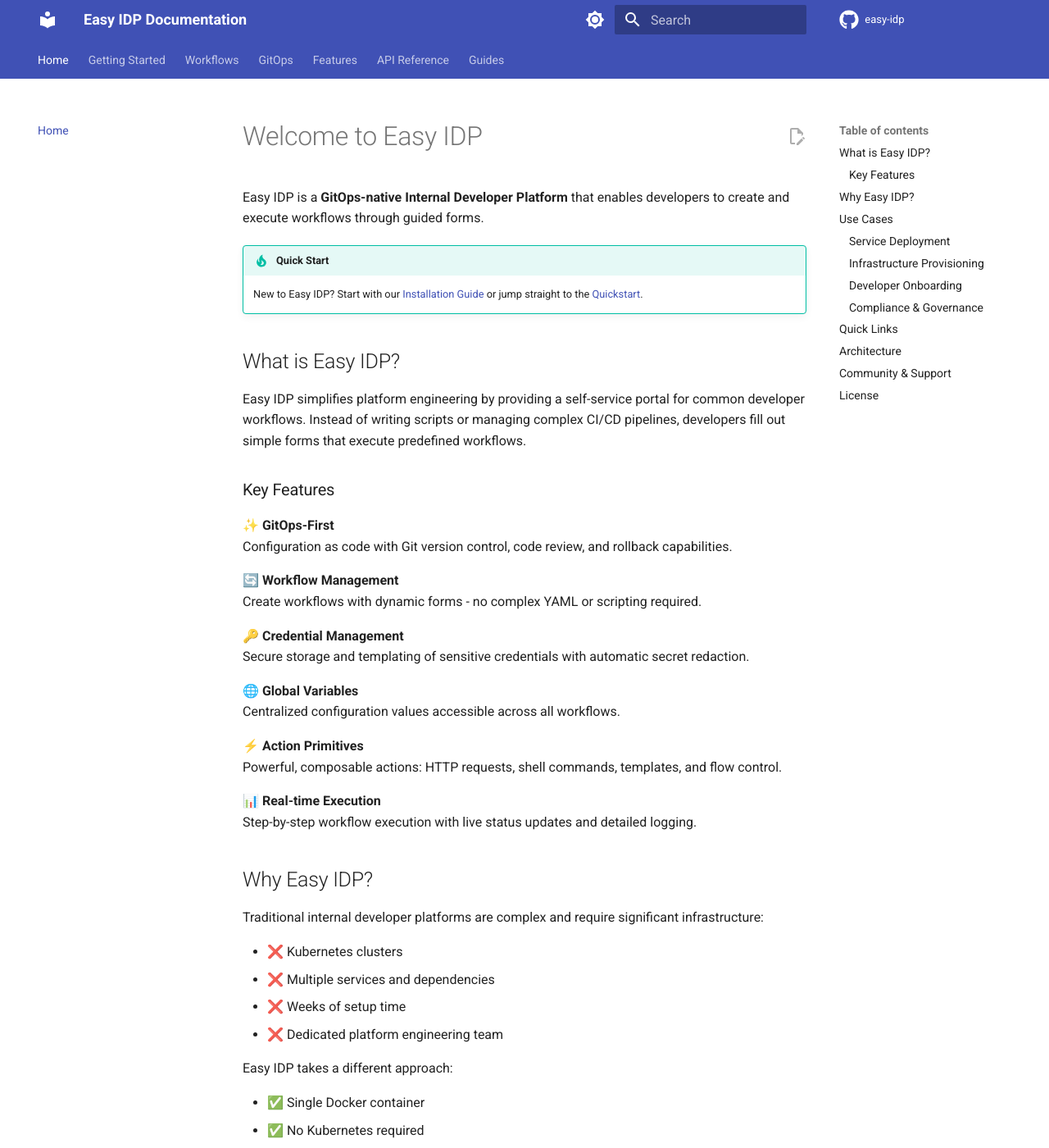
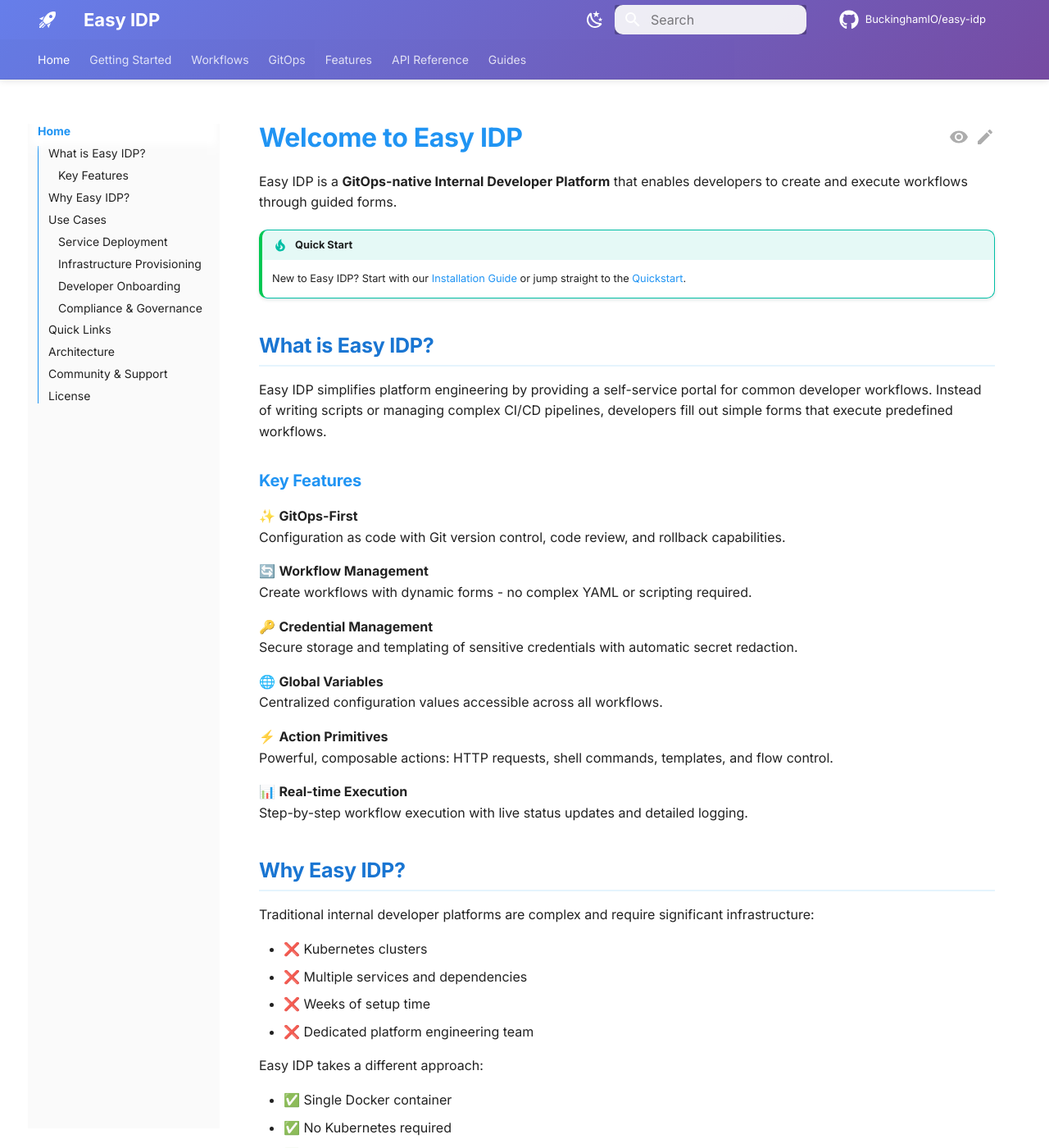
Before and after one commit to BuckinghamIO/easy-idp-docs, an MkDocs documentation site: the page built from docs/index.md, in a window 1280 px wide and 1400 px high. Shown: the whole window at 82% size. Built offline with MkDocs 1.6.1 and Material for MkDocs 9.7.7, drawn with Linux system fonts in a browser that asks for light colours; comment, search, counter and statistics services are not loaded; some of the changed text lies outside the part shown.

Commit message:
Add beautiful design with custom colors and navigation
- Add custom CSS with gradient theme (purple/blue)
- Enable sticky tab navigation at top
- Add side navigation with better styling
- Improve typography with Inter font
- Style tables with gradient headers
- Add hover effects and shadows
- Create custom logo SVG
- Add footer navigation
- Enable dark mode with custom colors
- Style code blocks and admonitions
- Add card styling for homepage

```diff
--- /dev/null
+++ b/docs/stylesheets/extra.css
@@ -0,0 +1,309 @@
+/* Custom styles for Easy IDP documentation */
+
+:root {
+  /* Color palette */
+  --md-primary-fg-color: #2196F3;
+  --md-primary-fg-color--light: #42A5F5;
+  --md-primary-fg-color--dark: #1976D2;
+  --md-accent-fg-color: #03A9F4;
+  --md-accent-fg-color--transparent: rgba(3, 169, 244, 0.1);
+
+  /* Gradients */
+  --easy-idp-gradient: linear-gradient(135deg, #667eea 0%, #764ba2 100%);
+  --easy-idp-gradient-light: linear-gradient(135deg, #a8c0ff 0%, #3f2b96 100%);
+}
+
+/* Header/Navigation enhancements */
+.md-header {
+  background: var(--easy-idp-gradient);
+  box-shadow: 0 2px 8px rgba(0,0,0,0.1);
+}
+
+.md-header__title {
+  font-weight: 700;
+  font-size: 1.1rem;
+}
+
+/* Tab navigation styling */
+.md-tabs {
+  background: linear-gradient(to right, rgba(0,0,0,0.02), transparent);
+  border-bottom: 1px solid rgba(0,0,0,0.07);
+}
+
+.md-tabs__link {
+  font-weight: 500;
+  opacity: 0.8;
+  transition: opacity 0.2s;
+}
+
+.md-tabs__link:hover {
+  opacity: 1;
+}
+
+.md-tabs__link--active {
+  opacity: 1;
+  color: var(--md-primary-fg-color) !important;
+  border-bottom: 2px solid var(--md-primary-fg-color);
+}
+
+/* Sidebar navigation */
+.md-sidebar__scrollwrap {
+  background-color: rgba(0, 0, 0, 0.02);
+}
+
+[data-md-color-scheme="slate"] .md-sidebar__scrollwrap {
+  background-color: rgba(255, 255, 255, 0.02);
+}
+
+.md-nav__item--active > .md-nav__link {
+  color: var(--md-primary-fg-color);
+  font-weight: 600;
+}
+
+.md-nav__link:hover {
+  color: var(--md-accent-fg-color);
+}
+
+/* Content area enhancements */
+.md-content {
+  padding: 0 1rem;
+}
+
+.md-typeset h1 {
+  color: var(--md-primary-fg-color);
+  font-weight: 700;
+  margin-bottom: 1rem;
+}
+
+.md-typeset h2 {
+  color: var(--md-primary-fg-color--dark);
+  font-weight: 600;
+  margin-top: 2rem;
+  padding-bottom: 0.3rem;
+  border-bottom: 2px solid var(--md-accent-fg-color--transparent);
+}
+
+.md-typeset h3 {
+  color: var(--md-primary-fg-color);
+  font-weight: 600;
+}
+
+/* Code blocks */
+.md-typeset code {
+  background-color: var(--md-accent-fg-color--transparent);
+  padding: 0.15rem 0.4rem;
+  border-radius: 0.2rem;
+  font-size: 0.85em;
+}
+
+.md-typeset pre > code {
+  background-color: transparent;
+  padding: 0;
+}
+
+.highlight {
+  border-radius: 0.5rem;
+  box-shadow: 0 2px 8px rgba(0,0,0,0.1);
+}
+
+/* Admonitions (callout boxes) */
+.md-typeset .admonition {
+  border-radius: 0.5rem;
+  box-shadow: 0 2px 4px rgba(0,0,0,0.1);
+  border-left: 4px solid;
+}
+
+.md-typeset .admonition.tip {
+  border-left-color: #00C853;
+}
+
+.md-typeset .admonition.warning {
+  border-left-color: #FF9800;
+}
+
+.md-typeset .admonition.note {
+  border-left-color: #2196F3;
+}
+
+.md-typeset .admonition.success {
+  border-left-color: #4CAF50;
+}
+
+/* Tables */
+.md-typeset table:not([class]) {
+  border-radius: 0.5rem;
+  overflow: hidden;
+  box-shadow: 0 2px 4px rgba(0,0,0,0.05);
+}
+
+.md-typeset table:not([class]) th {
+  background: var(--easy-idp-gradient);
+  color: white;
+  font-weight: 600;
+  padding: 1rem;
+}
+
+.md-typeset table:not([class]) td {
+  padding: 0.8rem 1rem;
+}
+
+.md-typeset table:not([class]) tr:hover {
+  background-color: var(--md-accent-fg-color--transparent);
+}
+
+/* Links */
+.md-typeset a {
+  color: var(--md-primary-fg-color);
+  text-decoration: none;
+  border-bottom: 1px solid transparent;
+  transition: border-color 0.2s;
+}
+
+.md-typeset a:hover {
+  color: var(--md-primary-fg-color--dark);
+  border-bottom-color: var(--md-accent-fg-color);
+}
+
+/* Buttons */
+.md-button {
+  background: var(--easy-idp-gradient);
+  color: white;
+  border-radius: 0.3rem;
+  padding: 0.5rem 1.5rem;
+  font-weight: 600;
+  transition: transform 0.2s, box-shadow 0.2s;
+  box-shadow: 0 2px 4px rgba(0,0,0,0.2);
+}
+
+.md-button:hover {
+  transform: translateY(-2px);
+  box-shadow: 0 4px 8px rgba(0,0,0,0.3);
+}
+
+.md-button--primary {
+  background: var(--easy-idp-gradient);
+  color: white;
+}
+
+/* Search box */
+.md-search__input {
+  border-radius: 0.5rem;
+  background-color: rgba(255, 255, 255, 0.9);
+}
+
+.md-search__input::placeholder {
+  color: rgba(0, 0, 0, 0.5);
+}
+
+[data-md-color-scheme="slate"] .md-search__input {
+  background-color: rgba(255, 255, 255, 0.1);
+}
+
+/* Footer */
+.md-footer {
+  background: var(--easy-idp-gradient);
+}
+
+.md-footer-meta {
+  background-color: rgba(0, 0, 0, 0.1);
+}
+
+/* Home page cards */
+.grid.cards {
+  display: grid;
+  grid-template-columns: repeat(auto-fit, minmax(280px, 1fr));
+  gap: 1.5rem;
+  margin: 2rem 0;
+}
+
+.grid.cards > * {
+  background: linear-gradient(135deg, rgba(102, 126, 234, 0.05) 0%, rgba(118, 75, 162, 0.05) 100%);
+  border-radius: 0.8rem;
+  padding: 1.5rem;
+  border: 1px solid rgba(102, 126, 234, 0.2);
+  transition: all 0.3s ease;
+  box-shadow: 0 2px 8px rgba(0,0,0,0.05);
+}
+
+.grid.cards > *:hover {
+  transform: translateY(-4px);
+  box-shadow: 0 8px 16px rgba(102, 126, 234, 0.2);
+  border-color: var(--md-primary-fg-color);
+}
+
+/* Emoji styling */
+.twemoji {
+  vertical-align: text-bottom;
+  width: 1.2em;
+  height: 1.2em;
+}
+
+/* Back to top button */
+.md-top {
+  background-color: var(--md-primary-fg-color);
+  box-shadow: 0 2px 8px rgba(0,0,0,0.2);
+}
+
+.md-top:hover {
+  background-color: var(--md-primary-fg-color--dark);
+  transform: scale(1.1);
+}
+
+/* Announcement bar (if used) */
+.md-banner {
+  background: var(--easy-idp-gradient);
+  color: white;
+}
+
+/* Dark mode adjustments */
+[data-md-color-scheme="slate"] {
+  --md-primary-fg-color: #42A5F5;
+  --md-accent-fg-color: #4FC3F7;
+}
+
+[data-md-color-scheme="slate"] .md-header {
+  background: linear-gradient(135deg, #4a5568 0%, #2d3748 100%);
+}
+
+[data-md-color-scheme="slate"] .md-typeset code {
+  background-color: rgba(79, 195, 247, 0.15);
+}
+
+[data-md-color-scheme="slate"] .grid.cards > * {
+  background: linear-gradient(135deg, rgba(66, 165, 245, 0.08) 0%, rgba(79, 195, 247, 0.08) 100%);
+  border-color: rgba(66, 165, 245, 0.3);
+}
+
+/* Responsive adjustments */
+@media screen and (max-width: 76.1875em) {
+  .md-nav--primary .md-nav__title {
+    background: var(--easy-idp-gradient);
+    color: white;
+  }
+}
+
+/* Custom badges */
+.badge {
+  display: inline-block;
+  padding: 0.25em 0.6em;
+  font-size: 0.75em;
+  font-weight: 700;
+  line-height: 1;
+  color: #fff;
+  text-align: center;
+  white-space: nowrap;
+  vertical-align: baseline;
+  border-radius: 0.25rem;
+}
+
+.badge-success {
+  background-color: #4CAF50;
+}
+
+.badge-warning {
+  background-color: #FF9800;
+}
+
+.badge-info {
+  background-color: #2196F3;
+}
--- a/mkdocs.yml
+++ b/mkdocs.yml
@@ -1,46 +1,83 @@
-site_name: Easy IDP Documentation
+site_name: Easy IDP
+site_description: GitOps-native Internal Developer Platform
 site_url: https://buckinghamio.github.io/easy-idp-docs/
 repo_url: https://github.com/BuckinghamIO/easy-idp
-repo_name: easy-idp
+repo_name: BuckinghamIO/easy-idp
 edit_uri: https://github.com/BuckinghamIO/easy-idp-docs/edit/main/docs/
 
 theme:
   name: material
+  language: en
   palette:
     # Light mode
-    - scheme: default
-      primary: indigo
-      accent: indigo
+    - media: "(prefers-color-scheme: light)"
+      scheme: default
+      primary: blue
+      accent: light blue
       toggle:
-        icon: material/brightness-7
+        icon: material/weather-night
         name: Switch to dark mode
     # Dark mode
-    - scheme: slate
-      primary: indigo
-      accent: indigo
+    - media: "(prefers-color-scheme: dark)"
+      scheme: slate
+      primary: blue
+      accent: light blue
       toggle:
-        icon: material/brightness-4
+        icon: material/weather-sunny
         name: Switch to light mode
+  font:
+    text: Inter
+    code: Roboto Mono
   features:
+    # Navigation
+    - navigation.instant
+    - navigation.tracking
     - navigation.tabs
+    - navigation.tabs.sticky
     - navigation.sections
     - navigation.expand
+    - navigation.path
+    - navigation.indexes
     - navigation.top
+    - navigation.footer
+    # Search
     - search.suggest
     - search.highlight
+    - search.share
+    # Table of contents
+    - toc.follow
+    - toc.integrate
+    # Content
     - content.code.copy
+    - content.code.annotate
     - content.action.edit
+    - content.action.view
+    - content.tabs.link
   icon:
     repo: fontawesome/brands/github
+    edit: material/pencil
+    view: material/eye
+    logo: material/rocket-launch
+  # Uncomment when you have custom logo/favicon:
+  # logo: assets/logo.svg
+  # favicon: assets/favicon.png
 
 plugins:
   - search
 
 extra:
+  homepage: https://buckinghamio.github.io/easy-idp-docs/
   social:
     - icon: fontawesome/brands/github
       link: https://github.com/BuckinghamIO/easy-idp
       name: Easy IDP on GitHub
+    - icon: fontawesome/brands/docker
+      link: https://hub.docker.com/r/buckinghamio/easy-idp
+      name: Docker Hub
+  generator: false
+
+extra_css:
+  - stylesheets/extra.css
 
 nav:
   - Home: index.md
```
Also changed, not shown: docs/assets/logo.svg (added).
